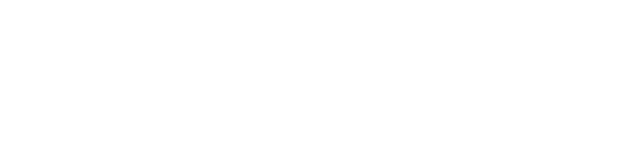
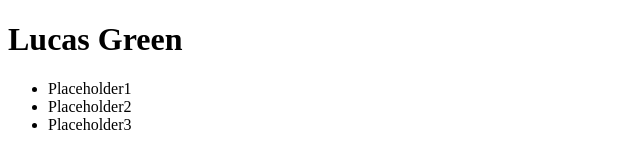
Before and after one commit to Spacecat44/ucf-module02, a plain HTML site: page index.html in a window 1280 px wide. Shown: the whole page, without its empty margins (0-640 px from the left). Drawn offline with Linux system fonts and the light colour scheme.

Commit message:
added html and a css reset

```diff
--- /dev/null
+++ b/assets/reset.css
@@ -0,0 +1,43 @@
+html, body, div, span, applet, object, iframe,
+h1, h2, h3, h4, h5, h6, p, blockquote, pre,
+a, abbr, acronym, address, big, cite, code,
+del, dfn, em, img, ins, kbd, q, s, samp,
+small, strike, strong, sub, sup, tt, var,
+b, u, i, center,
+dl, dt, dd, ol, ul, li,
+fieldset, form, label, legend,
+table, caption, tbody, tfoot, thead, tr, th, td,
+article, aside, canvas, details, embed,
+figure, figcaption, footer, header, hgroup,
+menu, nav, output, ruby, section, summary,
+time, mark, audio, video {
+	margin: 0;
+	padding: 0;
+	border: 0;
+	font-size: 100%;
+	font: inherit;
+	vertical-align: baseline;
+}
+/* HTML5 display-role reset for older browsers */
+article, aside, details, figcaption, figure,
+footer, header, hgroup, menu, nav, section {
+	display: block;
+}
+body {
+	line-height: 1;
+}
+ol, ul {
+	list-style: none;
+}
+blockquote, q {
+	quotes: none;
+}
+blockquote:before, blockquote:after,
+q:before, q:after {
+	content: '';
+	content: none;
+}
+table {
+	border-collapse: collapse;
+	border-spacing: 0;
+}
--- a/assets/style.css
+++ b/assets/style.css
@@ -0,0 +1,5 @@
+* {
+    box-sizing: border-box;
+    padding: 0;
+    margin: 0;
+}
--- a/index.html
+++ b/index.html
@@ -3,9 +3,34 @@
 <head>
     <meta charset="UTF-8">
     <meta name="viewport" content="width=device-width, initial-scale=1.0">
-    <title>Document</title>
+    <title>Lucas Green's Project Portfolio</title>
 </head>
+
+
 <body>
+    <header>
+        <h1> Lucas Green</h1>
+        <nav>
+            <ul>
+                <li>
+                    Placeholder1
+                </li>
+                <li>
+                    Placeholder2
+                </li>
+                <li>
+                    Placeholder3
+                </li>
+            </ul>
+        </nav>
+    </header>
+    <section></section>
+    <section></section>
+
+
 
 </body>
+
+
+
 </html>
```
